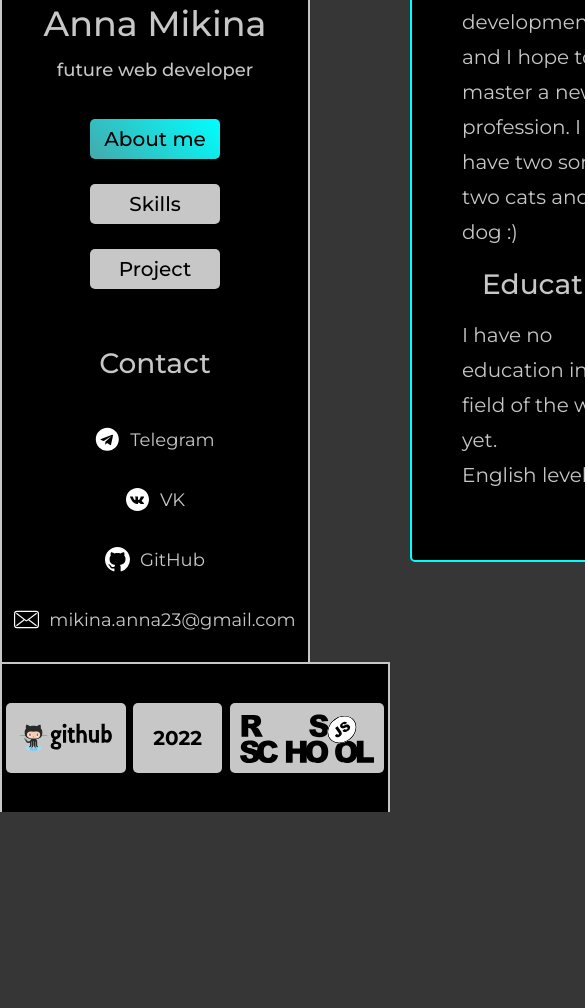
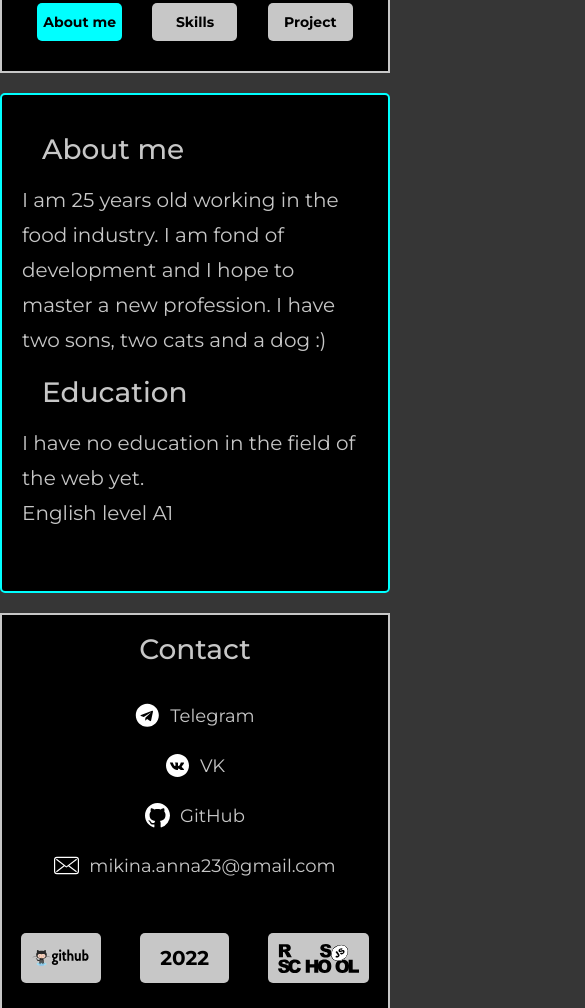
Before and after one commit to Hellcat00/rsschool-cv, a plain HTML site: page index.html in a window 390 px wide. Shown: the part 390-1398 px from the top of the page, 585 px wide, since content can reach past the window. Before the commit the page ends 1202 px from the top, so only its background shows below. Drawn offline with Linux system fonts and the light colour scheme.

Commit message:
fix: media

```diff
--- a/index.html
+++ b/index.html
@@ -26,13 +26,13 @@
             <nav>
                 <ul class="menu">
                     <li>
-                        <a href="#" class="menu-link menu-about active-btn">About me</a>
+                        <button class="menu-link menu-about active-btn">About me</button>
                     </li>
                     <li>
-                        <a href="#" class="menu-link menu-skill">Skills</a>
+                        <button class="menu-link menu-skill">Skills</button>
                     </li>
                     <li>
-                        <a href="#" class="menu-link menu-prod">Project</a>
+                        <button class="menu-link menu-prod">Project</button>
                     </li>
                 </ul>
             </nav>
@@ -161,6 +161,39 @@
             </div>
         </main>
     </div>
+    <div class="contact-small">
+        <h2>Contact</h2>
+        <ul class="contact-list">
+            <li class="contact-item">
+                <a href="https://t.me/Hellcat00" class="contact-link">
+                    <svg class="icon">
+                        <use xlink:href="img/icons/sprite.svg#telegram"></use>
+                    </svg>
+                    Telegram</a>
+            </li>
+            <li class="contact-item">
+                <a href="https://vk.com/hellcat_00" class="contact-link">
+                    <svg class="icon">
+                        <use xlink:href="img/icons/sprite.svg#vk"></use>
+                    </svg>
+                    VK</a>
+            </li>
+            <li class="contact-item">
+                <a href="https://github.com/Hellcat00" class="contact-link">
+                    <svg class="icon">
+                        <use xlink:href="img/icons/sprite.svg#github"></use>
+                    </svg>
+                    GitHub</a>
+            </li>
+            <li class="contact-item">
+                <a href="email" class="contact-link">
+                    <svg class="icon">
+                        <use xlink:href="img/icons/sprite.svg#email"></use>
+                    </svg>
+                    mikina.anna23@gmail.com</a>
+            </li>
+        </ul>
+    </div>
     <footer class="footer">
         <a class="gh footer-block" href="https://github.com/Hellcat00"><img src="img/github_logo_icon_168170.svg" alt=""></a>
         <span class="year footer-block">2022</span>
--- a/style.css
+++ b/style.css
@@ -53,9 +53,10 @@ h3 {
     background: rgb(199, 199, 199);
     color: #000;
     border-radius: 5px;
+    font-weight: 700;
 }
 .menu-link:hover {
-    background: linear-gradient(225deg, rgb(0, 255, 255), rgb(68, 169, 172));
+    background: aqua;
     transition: 0.3s;
 }
 .contact {
@@ -90,6 +91,9 @@ h2 {
     color: aqua;
     transition: 0.3s;
 }
+.contact-small {
+    display: none;
+}
 .footer {
     height: 150px;
     background: #000;
@@ -107,7 +111,7 @@ h2 {
     padding: 10px 10px;
 }
 a.footer-block:hover {
-    background: linear-gradient(225deg, rgb(0, 255, 255), rgb(68, 169, 172));
+    background: aqua;
     transition: 0.3s;
 }
 .rs {
@@ -188,13 +192,13 @@ pre {
     border-radius: 5px;
     display: none;
     overflow: hidden;
-    min-height: 500px;
+    height: 500px;
 }
 
 /* **************   SLIDER   *************** */
 
 .slider {
-    max-height: 700px;
+    height: 500px;
     width: 100%;
     display: flex;
     justify-content: center;
@@ -208,8 +212,7 @@ pre {
     position: relative;
     cursor: pointer;
     transition: 0.4s ease-in;
-    min-height: 500px;
-    max-height: 700px;
+    height: 450px;
 }
 .slide h3 {
     color: rgb(199, 199, 199);
@@ -223,7 +226,6 @@ pre {
     bottom: 10px;
     left: 30px;
     opacity: 0;
-
 }
 .slide img {
     width: 100%;
@@ -246,7 +248,7 @@ pre {
     align-items: center;
     max-width: 1000px;
     flex-wrap: wrap;
-    max-height: 700px;
+    height: 500px;
 }
 .square {
     width: 16px;
@@ -273,11 +275,128 @@ pre {
     transition: 0.3s;
 }
 
-
+/* ***********   ACTIVE   ********** */
 
 .active {
     display: block;
 }
 .active-btn {
-    background: linear-gradient(225deg, rgb(0, 255, 255), rgb(68, 169, 172));
+    background: aqua;
 }
+
+/* ***********   MEDIA   *********************** */
+
+@media (max-width: 1130px) {
+    .wrapper {
+        max-width: 1130px;
+    }
+    .menu-slide, .menu-board, .menu-other {
+        width: 80px;
+    }
+    .block {
+        margin: 50px;
+        padding: 20px;
+    }
+}
+@media (max-width: 960px) {
+    .wrapper {
+        max-width: 960px;
+    }
+    .photo-img {
+        width: 200px;
+    }
+    .contact-list {
+        gap: 5px;
+        font-size: 14px;
+    }
+    .column-left {
+        flex: 1;
+    }
+    .column-right {
+        flex: 3;
+    }
+    .block {
+        margin: 30px;
+        padding: 10px;
+    }
+}
+@media (max-width: 770px) {
+    .wrapper {
+        display: flex;
+        flex-direction: column;
+    }
+    .menu {
+        gap: 0;
+        padding: 30px 20px;
+        flex-direction: row;
+        justify-content: space-around;
+        border-bottom: 2px solid rgb(199, 199, 199);
+    }
+    .menu-link {
+        width: 100px;
+    }
+    .contact {
+        display: none;
+    }
+    .contact-small {
+        border: 2px solid rgb(199, 199, 199);
+        border-bottom: 0px;
+        text-align: center;
+        display: block;
+        background: #000;
+        color: rgb(199, 199, 199);
+    }
+    .contact-list {
+        padding: 10px 0 20px 0;
+        gap: 5px;
+        align-items: center;
+        font-size: 18px;
+    }
+    .contact-link {
+        display: flex;
+        padding: 5px;
+        background: #000;
+        align-items: center;
+    }
+    .footer {
+        height: 100px;
+        border-top: 0px;
+    }
+    .block {
+        height: 700px;
+        margin: 20px 0;
+        padding: 20px;
+    }
+}
+@media (max-width: 540px) {
+    .block {
+        height: 500px;
+    }
+    .container {
+        height: 300px;
+    }
+    .block-prod {
+        height: 300px;
+    }
+    .slider {
+        height: 300px;
+    }
+    .slide {
+        height: 250px;
+    }
+    .rs {
+        height: 50px;
+    }
+    .gh {
+        height: 50px;
+    }
+    .year {
+        height: 50px;
+    }
+    .menu-link {
+        font-size: 14px;
+        font-weight: 700;
+        width: 85px;
+        padding: 10px 5px;
+    }
+}
```
